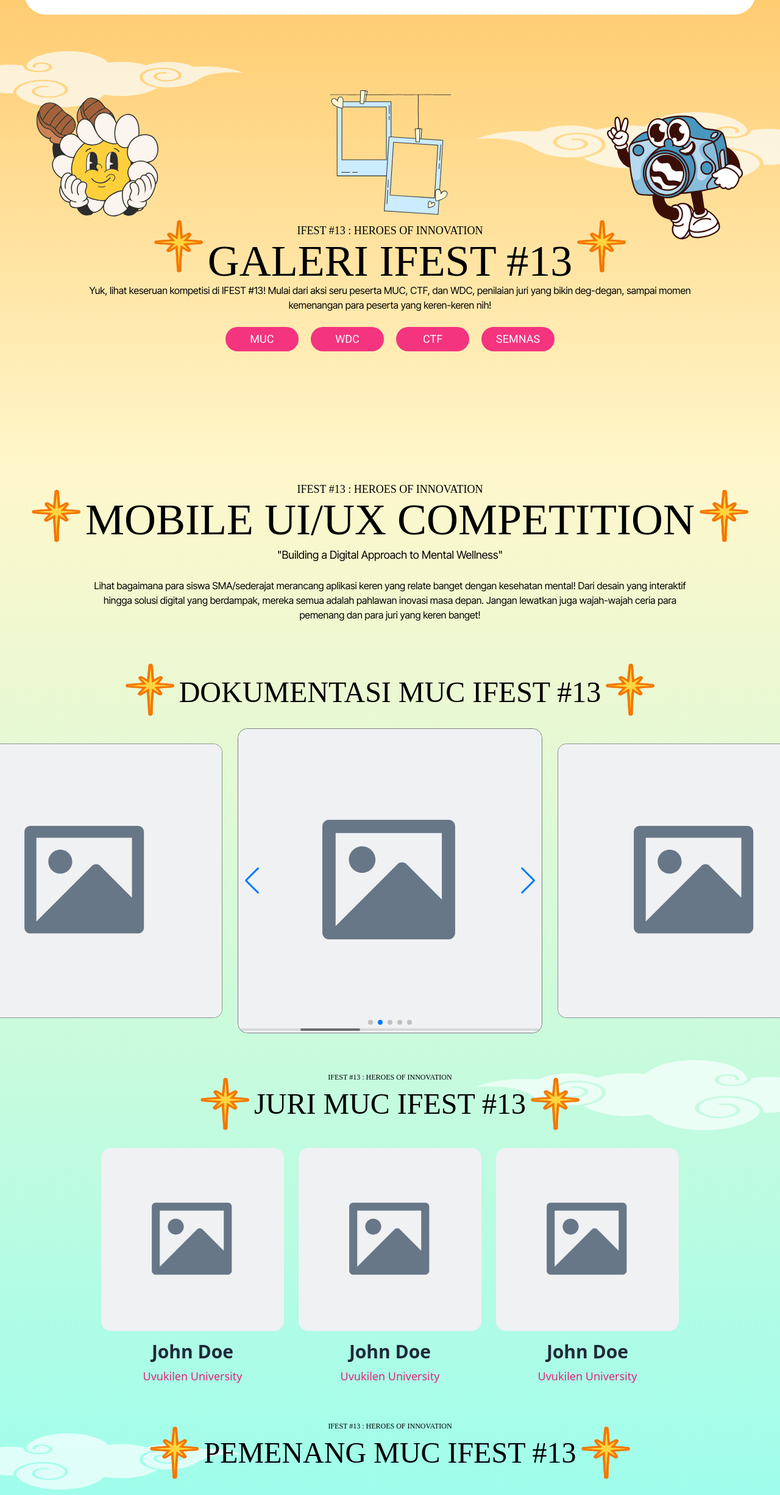
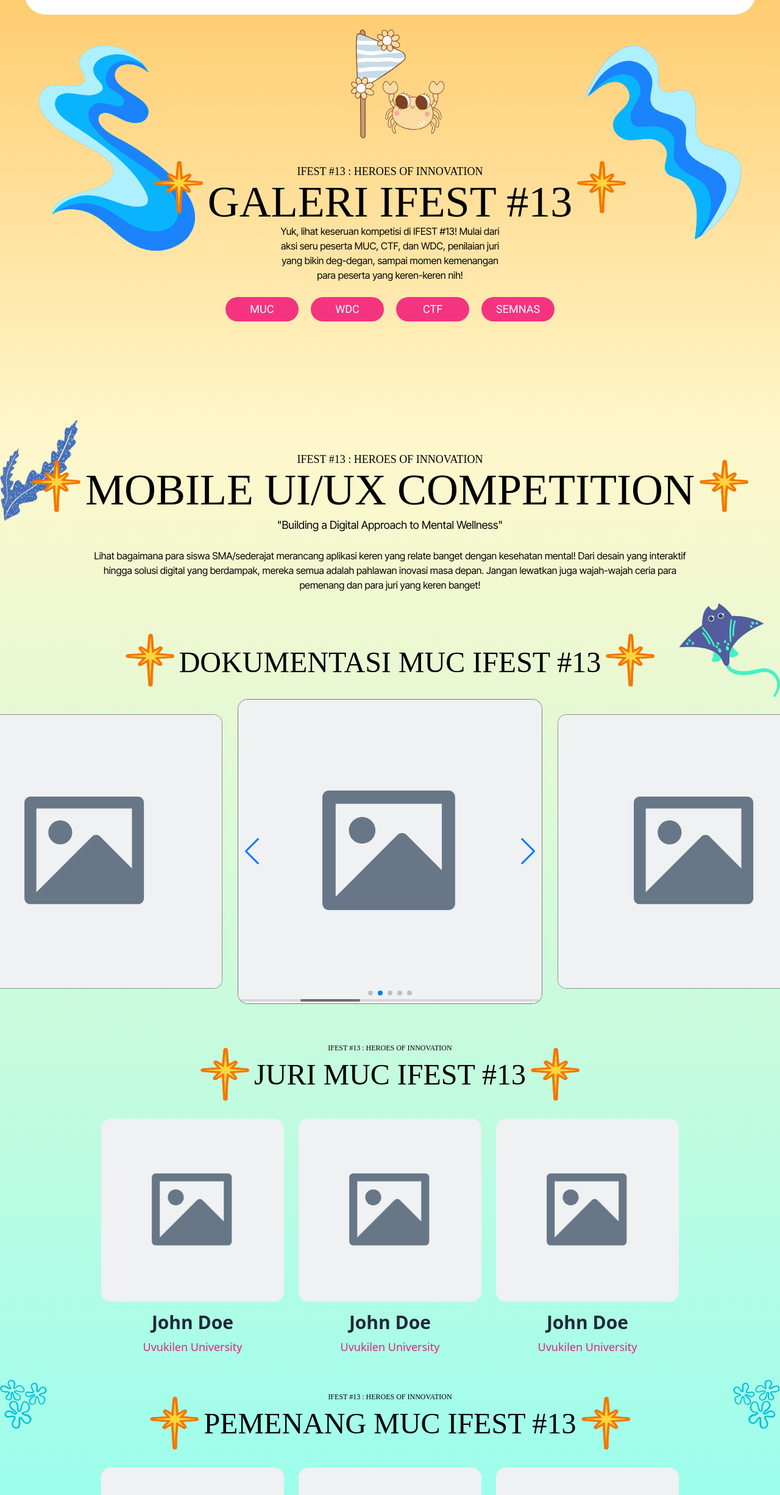
Before and after one commit to bbbmasterlolz/galeri-ifest, a website: page src/index.html in a window 1280 px wide. Shown: the part 56-2507 px from the top of the page at 61% size. Drawn offline with nearby package versions, Linux system fonts and the light colour scheme; a web font is replaced by a local one.

Commit message:
ganti tema

```diff
--- a/src/index.html
+++ b/src/index.html
@@ -268,50 +268,39 @@
 
         <!-- End - Navbar -->
       </div>
-      <div>
-        <div>
-          <div class="absolute left-0 mt-[0px] scale-x-[-1]">
+      <div class="hidden lg:block">
+        <div class="absolute mt-[4dvw] left-[5dvw]">
           <img
-              src="img/element/awan.svg"
-              alt="awan"
-              class="w-[230px] lg:w-[400px]"
+            src="img/element/haze1.svg"
+            alt="haze1"
+            class="w-[230px] lg:w-[20dvw]"
           >
         </div>
-          <div class="absolute right-0 mt-[100px] hidden lg:block">
+        <div class="absolute mt-[4dvw] right-[5dvw]">
           <img
-              src="img/element/awan.svg"
-              alt="awan"
-              class="w-[250px] lg:w-[500px]"
+            src="img/element/haze2.svg"
+            alt="haze1"
+            class="w-[250px] lg:w-[20dvw]"
           >
         </div>
       </div>
-
-        <div>
-          <div class="static mt-[20px] lg:mt-[60px] flex justify-center translate-y-[60px]">
+      <br>
+      <div class="flex max-w-[10dvw]" style="margin: auto;">
         <img
-              src="img/element/foto.svg"
-              alt="matahari"
-              class="w-[100px] lg:w-[200px] slideUp translate-y-full transform fadeIn"
+          src="img/element/flag.svg"
+          alt="flag"
+          class="w-[7dvw]"
+          style="margin: auto;"
+        >
+        <img
+          src="img/element/crab.svg"
+          alt="crab"
+          class="w-[8dvw]"
+          style="transform: translate(-3dvw, 3dvw);"
         >
       </div>
-          <div class="absolute left-0 flex ml-[20px] lg:ml-[60px] fadeIn -translate-y-[90px] lg:-translate-y-[140px]">
-            <img
-              src="img/element/senyum_matahari.svg"
-              alt="senyum_matahari"
-              class="w-[100px] lg:w-[200px]"
-            >
-          </div>
-          <div class="absolute right-0 flex mr-[40px] lg:mr-[40px] fadeIn translate-y-[400px] lg:-translate-y-[150px] hidden lg:block">
-            <img
-              src="img/element/kamera.svg"
-              alt="senyum_matahari"
-              class="w-[120px] lg:w-[250px]"
-            >
-          </div>
-          <br>
-          <div class="md:hidden">
-            <br>
-          </div>
+      <div>
+        <div>
           <div class="flex justify-center items-center mx-5 lg:mx-10 mt-[20px] lg:mt-[20px] slideUp translate-y-full transform">
             <img src="./img/element/cahaya.svg" class="w-10 lg:w-20" alt="" />
             <div>
@@ -329,8 +318,8 @@
         </div>
       </div>
       <h1
-        class="text-center text-black mx-5 text-sm lg:text-base lg:mx-36 font-inter fadeIn"
-        style="--fade-duration: 1"
+        class="text-center text-black mx-5 text-sm lg:text-base lg:mx-36 font-inter fadeIn max-w-sm mx-auto"
+        style="--fade-duration: 1 max-width: 600px; margin: auto;"
       >
       Yuk, lihat keseruan kompetisi di IFEST #13! Mulai dari aksi seru peserta MUC, CTF, dan WDC, penilaian juri yang bikin deg-degan, sampai momen kemenangan para peserta yang keren-keren nih!
       </h1>
@@ -359,20 +348,6 @@
           </a>
         </div>
       </div>
-      <div class="absolute right-0 flex mr-[40px] lg:mr-[40px] fadeIn lg:hidden z-10">
-        <img
-          src="img/element/kamera.svg"
-          alt="senyum_matahari"
-          class="w-[120px] lg:w-[250px]"
-        >
-      </div>
-      <div class="absolute right-0 mt-[100px] -translate-y-[10px] lg:hidden">
-        <img
-          src="img/element/awan.svg"
-          alt="awan"
-          class="w-[250px] lg:w-[500px]"
-        >
-      </div>
       <br><br><br><br><br><br><br><br>
     </section>
     <!-- Start - slide 2 MUC -->
@@ -381,8 +356,9 @@
       style="background: linear-gradient(180deg, #FFF7CB 0%, #88FFF3 100%);"
       id="galeri-MUC"
     >
+      <img src="./img/element/kelp.svg" class="absolute w-20 md:w-[10dvw] -translate-y-[30px] left-0 slideLeft" alt="kelp"/>
       <div class="flex justify-center items-center mx-5 lg:mx-10 slideUp translate-y-full transform">
-        <img src="./img/element/cahaya.svg" class="w-10 lg:w-20" alt="" />
+        <img src="./img/element/cahaya.svg" class="w-10 lg:w-20" alt="cahaya" />
         <div>
           <h1 class="text-center text-black mt-5 text-sm lg:text-lg font-khdam">
             IFEST #13 : HEROES OF INNOVATION
@@ -394,7 +370,7 @@
             "Building a Digital Approach to Mental Wellness"
           </h1>
         </div>
-        <img src="./img/element/cahaya.svg" class="w-10 lg:w-20" alt="" />
+        <img src="./img/element/cahaya.svg" class="w-10 lg:w-20" alt="cahaya" />
       </div>
       <br>
       <h1
@@ -404,6 +380,7 @@
       Lihat bagaimana para siswa SMA/sederajat merancang aplikasi keren yang relate banget dengan kesehatan mental! Dari desain yang interaktif hingga solusi digital yang berdampak, mereka semua adalah pahlawan inovasi masa depan. Jangan lewatkan juga wajah-wajah ceria para pemenang dan para juri yang keren banget!
       </h1>
       <br><br>
+      <img src="./img/element/stingray1.svg" class="absolute w-20 md:w-[13dvw] -translate-y-[30px] right-0 scale-x-[-1] slideRight" alt="stingray1"/>
       <div class="flex justify-center items-center mx-5 lg:mx-10 mt-5 slideUp translate-y-full transform">
         <img src="./img/element/cahaya.svg" class="w-10 lg:w-20" alt="" />
         <h1 class="text-black text-center font-jersey mt-2 text-4xl lg:text-5xl mx-2">
@@ -459,13 +436,6 @@
       </div>
       <!-- End - Carousel -->
       <br>
-      <div class="absolute right-0">
-        <img
-          src="img/element/awan.svg"
-          alt="awan"
-          class="w-[150px] lg:w-[500px]"
-        >
-      </div>
       <div class="flex justify-center items-center mx-5 lg:mx-10 slideUp transform translate-y-full">
         <img src="./img/element/cahaya.svg" class="w-10 lg:w-20" alt="" />
         <div>
@@ -511,12 +481,21 @@
         </div>
       </div>
       <br>
-      <div class="absolute left-0 mt-[40px] scale-x-[-1]">
+      <div class="-translate-y-[40px]">
+        <div class="absolute left-0 mt-[40px]">
           <img
-          src="img/element/awan.svg"
-          alt="awan"
-          class="w-[200px] lg:w-[400px]"
+            src="img/element/Clip path group.svg"
+            alt="Clip"
+            class="w-[6dvw] min-w-[50px] slideLeft"
           >
+        </div>
+        <div class="absolute right-0 mt-[40px] scale-x-[-1]">
+          <img
+            src="img/element/Clip path group.svg"
+            alt="Clip"
+            class="w-[6dvw] min-w-[50px] slideLeft"
+          >
+        </div>
       </div>
       <div class="flex justify-center items-center mx-5 lg:mx-10 slideUp transform translate-y-full">
         <img src="./img/element/cahaya.svg" class="w-10 lg:w-20" alt="" />
@@ -569,6 +548,7 @@
       style="background: linear-gradient(180deg, #88FFF3 0%, #A2D4FF 100%);"
       id="galeri-WDC"
     >
+      <img src="./img/element/kelp.svg" class="absolute w-20 md:w-[10dvw] -translate-y-[30px] right-0 scale-x-[-1] slideRight" alt="kelp"/>
       <div class="flex justify-center items-center mx-5 lg:mx-10 slideUp translate-y-full transform">
         <img src="./img/element/cahaya.svg" class="w-10 lg:w-20" alt="" />
         <div>
@@ -594,6 +574,7 @@
       Mahasiswa dari seluruh penjuru negeri bersatu untuk menciptakan website yang mendukung keberlanjutan fashion. Intip bagaimana mereka menjahit code demi code untuk masa depan yang lebih hijau. Siapa tahu, kamu bisa terinspirasi dari karya-karya luar biasa ini!
       </h1>
       <br><br>
+      <img src="./img/element/stingray2.svg" class="absolute w-20 md:w-[13dvw] -translate-y-[30px] left-0 slideLeft" alt="stingray2"/>
       <div class="flex justify-center items-center mx-5 lg:mx-10 mt-5 slideUp translate-y-full transform">
         <img src="./img/element/cahaya.svg" class="w-10 lg:w-20" alt="" />
         <h1 class="text-black text-center font-jersey mt-2 text-4xl lg:text-5xl mx-2">
@@ -649,13 +630,6 @@
       </div>
       <!-- End - Carousel -->
       <br>
-      <div class="absolute right-0">
-        <img
-          src="img/element/awan.svg"
-          alt="awan"
-          class="w-[150px] lg:w-[500px]"
-        >
-      </div>
       <div class="flex justify-center items-center mx-5 lg:mx-10 slideUp transform translate-y-full">
         <img src="./img/element/cahaya.svg" class="w-10 lg:w-20" alt="" />
         <div>
@@ -701,12 +675,21 @@
         </div>
       </div>
       <br>
-      <div class="absolute left-0 mt-[40px] scale-x-[-1]">
+      <div class="-translate-y-[40px]">
+        <div class="absolute left-0 mt-[40px]">
           <img
-          src="img/element/awan.svg"
-          alt="awan"
-          class="w-[200px] lg:w-[400px]"
+            src="img/element/Clip path group.svg"
+            alt="Clip"
+            class="w-[6dvw] min-w-[50px] slideLeft"
           >
+        </div>
+        <div class="absolute right-0 mt-[40px] scale-x-[-1]">
+          <img
+            src="img/element/Clip path group.svg"
+            alt="Clip"
+            class="w-[6dvw] min-w-[50px] slideLeft"
+          >
+        </div>
       </div>
       <div class="flex justify-center items-center mx-5 lg:mx-10 slideUp transform translate-y-full">
         <img src="./img/element/cahaya.svg" class="w-10 lg:w-20" alt="" />
@@ -759,6 +742,7 @@
       style="background: linear-gradient(180deg, #A2D4FF 0%, #67B7FF 100%);"
       id="galeri-CTF"
     >
+      <img src="./img/element/kelp.svg" class="absolute w-20 md:w-[10dvw] -translate-y-[30px] left-0 slideLeft" alt="kelp"/>
       <div class="flex justify-center items-center mx-5 lg:mx-10 slideUp translate-y-full transform">
         <img src="./img/element/cahaya.svg" class="w-10 lg:w-20" alt="" />
         <div>
@@ -784,6 +768,7 @@
       Inilah medan tempur para jagoan keamanan siber! Yuk lihat bagaimana mereka menunjukkan keahlian mereka dalam dunia digital. Penasaran siapa yang berhasil menaklukkan semua tantangan? Cek langsung pemenang dan momen seru mereka di sini!
       </h1>
       <br><br>
+      <img src="./img/element/stingray3.svg" class="absolute w-20 md:w-[13dvw] -translate-y-[30px] right-0 scale-x-[-1] slideRight" alt="stingray3"/>
       <div class="flex justify-center items-center mx-5 lg:mx-10 mt-5 slideUp translate-y-full transform">
         <img src="./img/element/cahaya.svg" class="w-10 lg:w-20" alt="" />
         <h1 class="text-black text-center font-jersey mt-2 text-4xl lg:text-5xl mx-2">
@@ -839,13 +824,6 @@
       </div>
       <!-- End - Carousel -->
       <br>
-      <div class="absolute right-0">
-        <img
-          src="img/element/awan.svg"
-          alt="awan"
-          class="w-[150px] lg:w-[500px]"
-        >
-      </div>
       <div class="flex justify-center items-center mx-5 lg:mx-10 slideUp transform translate-y-full">
         <img src="./img/element/cahaya.svg" class="w-10 lg:w-20" alt="" />
         <div>
@@ -891,12 +869,21 @@
         </div>
       </div>
       <br>
-      <div class="absolute left-0 mt-[40px] scale-x-[-1]">
+      <div class="-translate-y-[40px]">
+        <div class="absolute left-0 mt-[40px]">
           <img
-          src="img/element/awan.svg"
-          alt="awan"
-          class="w-[200px] lg:w-[400px]"
+            src="img/element/Clip path group.svg"
+            alt="Clip"
+            class="w-[6dvw] min-w-[50px] slideLeft"
           >
+        </div>
+        <div class="absolute right-0 mt-[40px] scale-x-[-1]">
+          <img
+            src="img/element/Clip path group.svg"
+            alt="Clip"
+            class="w-[6dvw] min-w-[50px] slideLeft"
+          >
+        </div>
       </div>
       <div class="flex justify-center items-center mx-5 lg:mx-10 slideUp transform translate-y-full">
         <img src="./img/element/cahaya.svg" class="w-10 lg:w-20" alt="" />
@@ -949,6 +936,7 @@
       style="background: linear-gradient(180deg, #67B7FF 0%, #0BDAFF 100%)"
       id="galeri-SEMNAS"
     >
+      <img src="./img/element/kelp.svg" class="absolute w-20 md:w-[10dvw] -translate-y-[30px] right-0 scale-x-[-1] slideRight" alt="kelp"/>
       <div class="flex justify-center items-center mx-5 lg:mx-10 slideUp translate-y-full transform">
         <img src="./img/element/cahaya.svg" class="w-10 lg:w-20" alt="" />
         <div>
@@ -974,6 +962,7 @@
       Semnas IFEST #13 jadi ajang seru untuk memperluas wawasan tentang teknologi masa depan. Lihat dokumentasi para peserta yang antusias, momen para pembicara berbagi ilmu, dan insight menarik tentang dunia digital. Siapa tahu, kamu bisa jadi bagian dari momen ini di acara selanjutnya!
       </h1>
       <br><br>
+      <img src="./img/element/jellyfish.svg" class="absolute w-20 md:w-[10dvw] -translate-y-[30px] left-0 slideLeft" alt="jellyfish"/>
       <div class="flex justify-center items-center mx-5 lg:mx-10 mt-5 slideUp translate-y-full transform">
         <img src="./img/element/cahaya.svg" class="w-10 lg:w-20" alt="" />
         <h1 class="text-black text-center font-jersey mt-2 text-4xl lg:text-5xl mx-2">
@@ -1029,13 +1018,6 @@
       </div>
       <!-- End - Carousel -->
       <br>
-      <div class="absolute right-0">
-        <img
-          src="img/element/awan.svg"
-          alt="awan"
-          class="w-[150px] lg:w-[400px]"
-        >
-      </div>
       <div class="flex justify-center items-center mx-5 lg:mx-10 slideUp transform translate-y-full">
         <img src="./img/element/cahaya.svg" class="w-10 lg:w-20" alt="" />
         <div>
@@ -1081,6 +1063,8 @@
         </div>
       </div>
       <br>
+      <img src="./img/element/sea_plant.svg" class="absolute w-20 md:w-[13dvw] -translate-y-[30px] slideRight right-0 scale-x-[-1] -translate-y-full" alt="sea_plant"/>
+      <img src="./img/element/sea_plant.svg" class="absolute w-20 md:w-[13dvw] -translate-y-[30px] slideLeft left-0 -translate-y-full" alt="sea_plant"/>
     </section>
     <!-- Start - Footer-->
     <section>
```
Also changed, not shown: src/img/element/Clip path group.svg (added), src/img/element/crab.svg (added), src/img/element/flag.svg (added), src/img/element/goal.svg (added), src/img/element/haze1.svg (added), src/img/element/haze2.svg (added), src/img/element/jellyfish.svg (added), src/img/element/kelp.svg (added), src/img/element/sea_plant.svg (added), src/img/element/stingray1.svg (added), src/img/element/stingray2.svg (added), src/img/element/stingray3.svg (added). Lines whose indentation alone changed are shown as unchanged.
